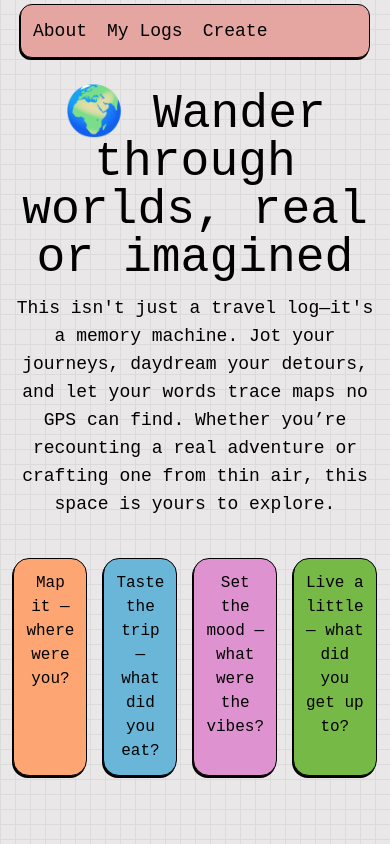
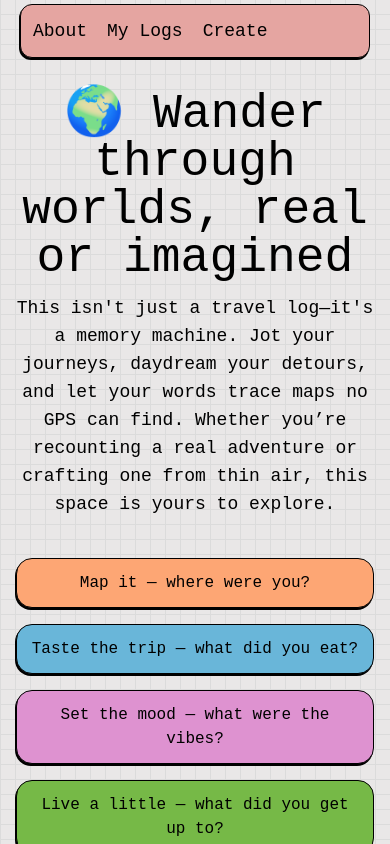
Before and after one commit to AditiChauhan713317/travel-log-app, a React (Vite) app in the folder frontend_2/: page /about in a window 390 px wide. Shown: the top 844 px of the page. Built offline with nearby package versions, Linux system fonts and the light colour scheme; no server answers.

Commit message:
fixed the About section UI

```diff
--- a/frontend_2/src/components/About.jsx
+++ b/frontend_2/src/components/About.jsx
@@ -4,7 +4,7 @@
         <div className="text-center p-4 flex flex-col gap-3 items-center">
             <h1 className="text-5xl">🌍 Wander through worlds, real or imagined</h1>
             <p className="text-lg ">This isn't just a travel log—it's a memory machine. Jot your journeys, daydream your detours, and let your words trace maps no GPS can find. Whether you’re recounting a real adventure or crafting one from thin air, this space is yours to explore.</p>
-            <div className="flex gap-4 mt-7">
+            <div className="flex flex-col gap-4 mt-7 md:flex-row">
                 <div className="p-3 border rounded-2xl custom-shadow transition-transform duration-700 ease-out hover:translate-x-3 bg-[#fda674]">Map it — where were you?</div>
                 <div className="p-3 border rounded-2xl custom-shadow transition-transform duration-700 ease-out hover:translate-x-3 bg-[#69B6D9]">Taste the trip — what did you eat?</div>
                 <div className="p-3 border rounded-2xl custom-shadow transition-transform duration-700 ease-out hover:translate-x-3 bg-[#DE92D0]">Set the mood — what were the vibes?</div>
```
